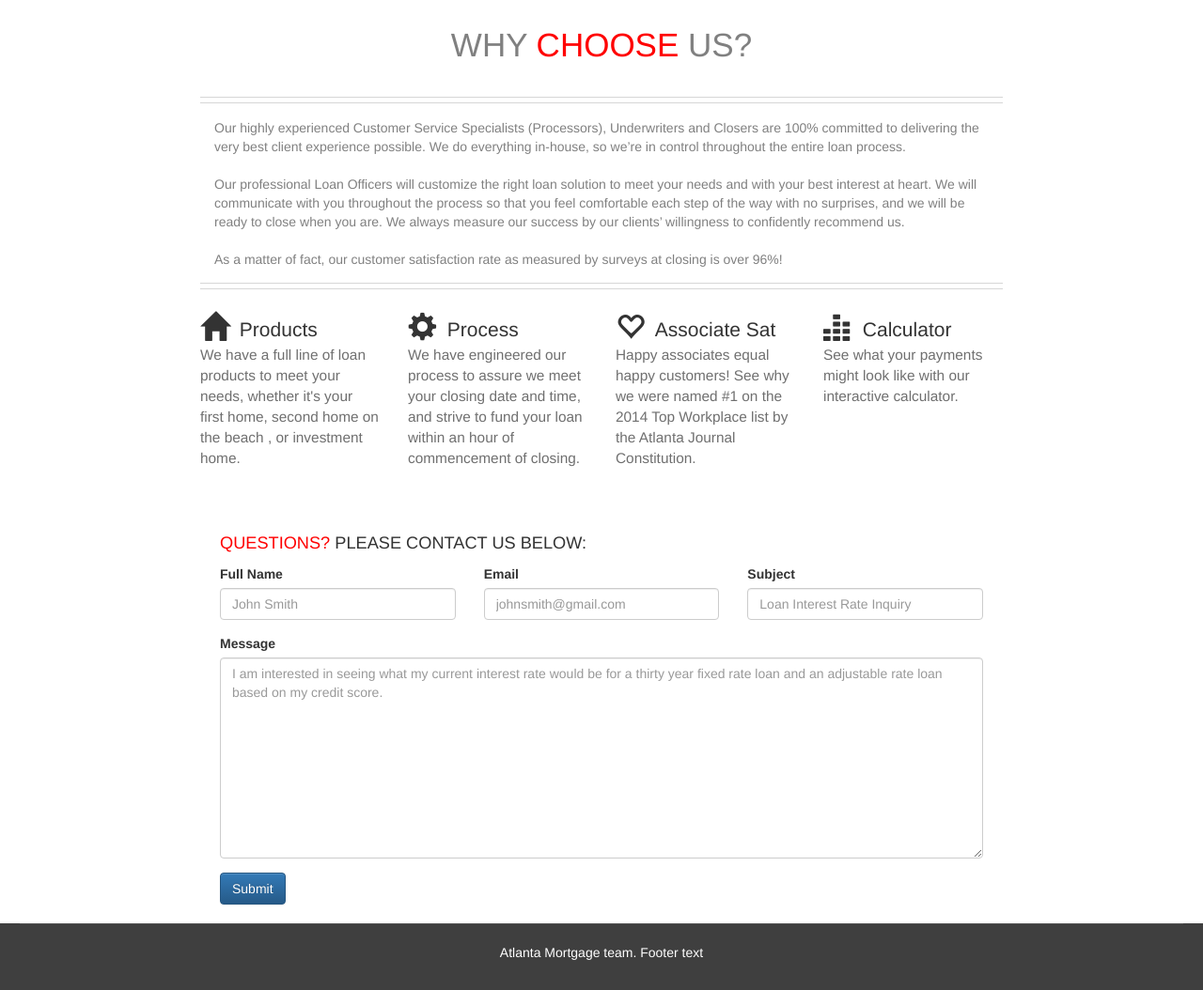
After one commit to sabrown89/atlanta-mortage-team, a Django app: page /borrowers/ in a window 1280 px wide. The commit adds this page. Shown: the part 599-1653 px from the top of the page at 94% size. Run offline with Django 3.2, Linux system fonts and the light colour scheme; some libraries are stand-ins or nearby versions.

Commit message:
Adds borrowers page

```diff
--- a/robert/static/css/main.css
+++ b/robert/static/css/main.css
@@ -165,6 +165,89 @@ div.row.blog-detail {
     margin-right: 20%;
 }
 
+/* Borrowers */
+
+div.container.borrowers {
+    position: relative;
+}
+
+#borrowers-img  {
+    width: 915px;
+    height: 225px;
+}
+
+div.text-borrowers-img {
+    position: absolute;
+    top: 10%;
+    left: 200px;
+}
+
+h3.borrowers-text {
+    margin-bottom: 0;
+}
+
+.why-us {
+    color: red;
+    font-size: 1.5em;
+    margin-top: 0;
+}
+
+p.vision {
+    font-size: 1.3em;
+    font-weight: bold;
+}
+
+p.best {
+    color: grey;
+    font-size: 1.05em;
+    padding: 0;
+    margin-bottom: 0;
+}
+
+p.text-center.borrowers {
+    margin-top: 2%;
+    color: grey;
+}
+
+div.row.borrowers-text {
+    margin-left: 15%;
+    margin-right: 15%;
+}
+
+p.borrowers {
+    margin-top: 2%;
+    color: grey;
+}
+
+span.glyphicon-home {
+    font-size: 2.2em;
+    position: relative;
+}
+
+span.glyphicon-cog {
+    font-size: 2.2em;
+    position: relative;
+}
+
+span.glyphicon-heart-empty {
+    font-size: 2.2em;
+    position: relative;
+}
+
+span.glyphicon-equalizer {
+    font-size: 2.2em;
+    position: relative;
+}
+
+div.row.borrowers-text {
+    margin-top: 2%;
+}
+
+p.borrowers-contact-text {
+    font-size: 1.3em;
+    margin-top: 4%;
+}
+
 
 /* Footer */
 
--- a/robert/urls.py
+++ b/robert/urls.py
@@ -9,6 +9,7 @@ from . import views
 urlpatterns = [
     url(r'admin/', admin.site.urls),
     url(r'glossary/', views.glossary, name='glossary'),
+    url(r'borrowers/', views.borrowers, name='borrowers'),
     url(r'contact/', views.contact, name='contact'),
     url(r'^blog/', include('blog.urls')),
     url(r'^$', views.index, name='index'),
--- a/robert/views.py
+++ b/robert/views.py
@@ -6,6 +6,10 @@ def index(request):
 
 def glossary(request):
     return render(request, 'glossary.html')
+
+def borrowers(request):
+    form_class = ContactForm
+    return render(request, 'borrowers.html', {'form': form_class})
 
 def contact(request):
     form_class = ContactForm
--- /dev/null
+++ b/templates/borrowers.html
@@ -0,0 +1,59 @@
+{% extends "base.html" %}
+
+{% block content %}
+<div class="container-fluid">
+    <div class="container borrowers">
+        <img class="img-responsive" id="borrowers-img" src="http://www.supremesouth.com/wp-content/uploads/2014/02/peach2.png">
+        <div class="text-borrowers-img">
+            <h3 class="borrowers-text">BORROWERS</h3>
+            <p class="why-us">Why They Choose Us</p>
+            <p class="vision">Our Vision...</p>
+            <p class="best">To Become The Best</p>
+            <p class="best">Customer Service Company In The</p>
+            <p class="best">Mortgage Banking Industry</p>
+        </div>
+    </div>
+
+    <div class="container-fluid">
+        <p class="text-center borrowers">WHY <span class="red">CHOOSE</span> US?</p>
+        <div class="row borrowers-text">
+            <div class="col-md-12">
+                <div class="row" id="box-line">
+                </div>
+                <div class="row" id="box-line">
+                </div>
+                <p class="borrowers">Our highly experienced Customer Service Specialists (Processors), Underwriters and Closers are 100% committed to delivering the very best client experience possible.  We do everything in-house, so we’re in control throughout the entire loan process.</br></br>
+                Our professional Loan Officers will customize the right loan solution to meet your needs and with your best interest at heart.  We will communicate with you throughout the process so that you feel comfortable each step of the way with no surprises, and we will be ready to close when you are.  We always measure our success by our clients’ willingness to confidently recommend us.</br></br>
+    As a matter of fact, our customer satisfaction rate as measured by surveys at closing is over 96%!</p>
+                <div class="row" id="box-line">
+                </div>
+                <div class="row" id="box-line">
+                </div>
+            </div>
+        </div>
+    </div>
+    <div class="container-fluid">
+        <div class="row borrowers-text">
+            <div class="row">
+                <div class="col-md-3">
+                    <span class="glyphicon glyphicon-home" aria-hidden="true"></span><span class="glyph-text">Products</span>
+                    <p class="box-glyph-text">We have a full line of loan products to meet your needs, whether it's your first home, second home on the beach , or investment home.</p>
+                </div>
+                <div class="col-md-3">
+                    <span class="glyphicon glyphicon-cog" aria-hidden="true"></span><span class="glyph-text">Process</span>
+                    <p class="box-glyph-text">We have engineered our process to assure we meet your closing date and time, and strive to fund your loan within an hour of commencement of closing.</p>
+                </div>
+                <div class="col-md-3">
+                    <span class="glyphicon glyphicon-heart-empty" aria-hidden="true"></span><span class="glyph-text">Associate Sat</span>
+                    <p class="box-glyph-text">Happy associates equal happy customers! See why we were named #1 on the 2014 Top Workplace list by the Atlanta Journal Constitution.</p>
+                </div>
+                <div class="col-md-3">
+                    <span class="glyphicon glyphicon-equalizer" aria-hidden="true"></span><span class="glyph-text">Calculator</span>
+                    <p class="box-glyph-text">See what your payments might look like with our interactive calculator.</p>
+                </div>
+            </div>
+        </div>
+        {% include "contact.html" %}
+    </div>
+</div>
+{% endblock %}
--- a/templates/nav.html
+++ b/templates/nav.html
@@ -2,11 +2,11 @@
     <div class="container-fluid">
         <div class="collapse navbar-collapse">
             <div class="navbar-header">
-               <img class="img-responsive" src="http://www.supremesouth.com/wp-content/uploads/2013/09/Supreme-Lending-2008-Stacked-e1388260116333.jpg">
+                <a href="{% url 'index' %}"><img class="img-responsive" src="http://www.supremesouth.com/wp-content/uploads/2013/09/Supreme-Lending-2008-Stacked-e1388260116333.jpg"></a>
 			</div>
             <ul class="nav navbar-nav">
-                <li><a href="#">BORROWERS</a></li>
-                <li><a href="#">REALTORS</a></li>
+                <li><a href="{% url 'borrowers' %}">BORROWERS</a></li>
+                <li><a href="{% url 'realtors' %}">REALTORS</a></li>
                 <li><a href="#">BUILDERS</a></li>
                 <li><a href="#">BLANK</a></li>
                 <li><a href="#">ABOUT US</a></li>
```
